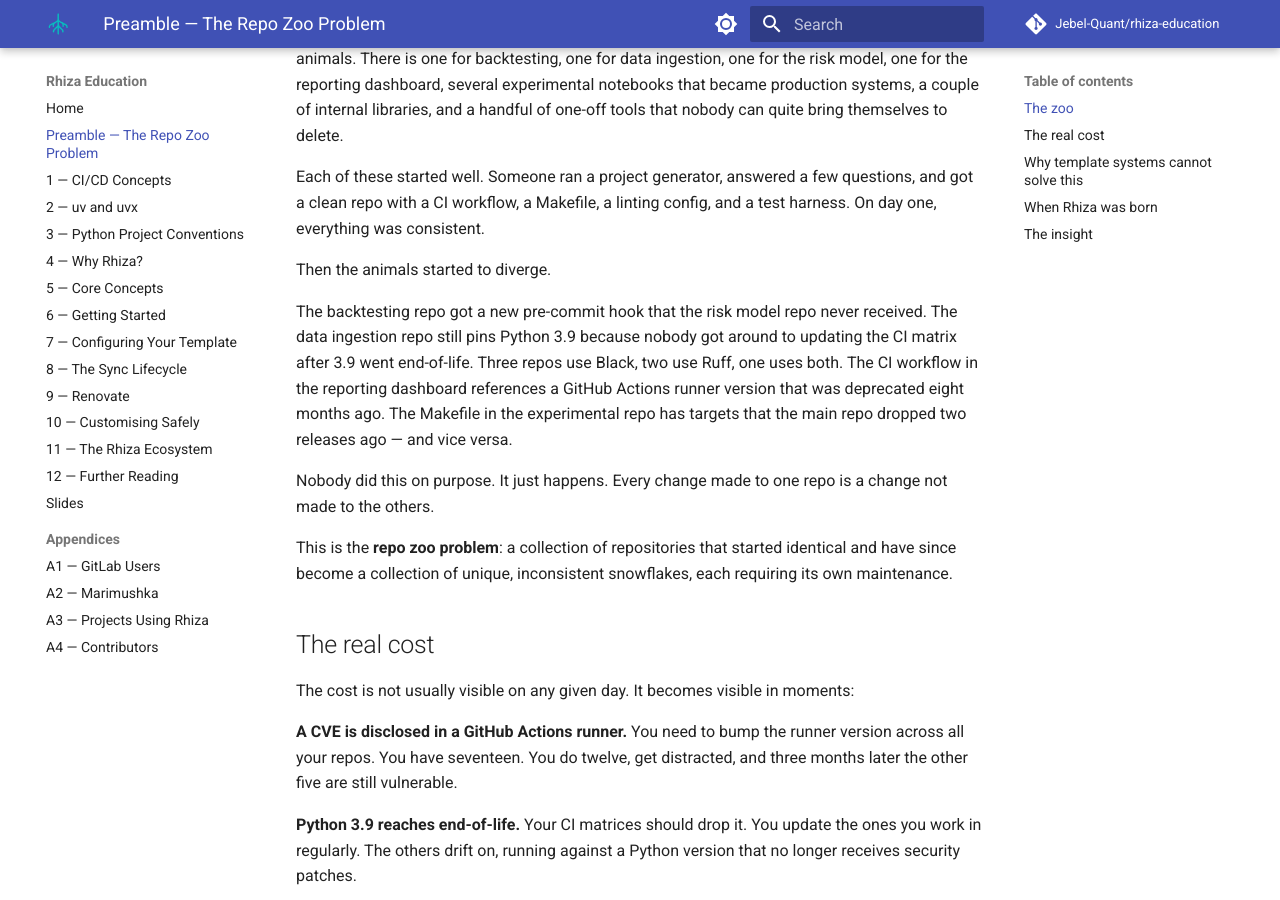
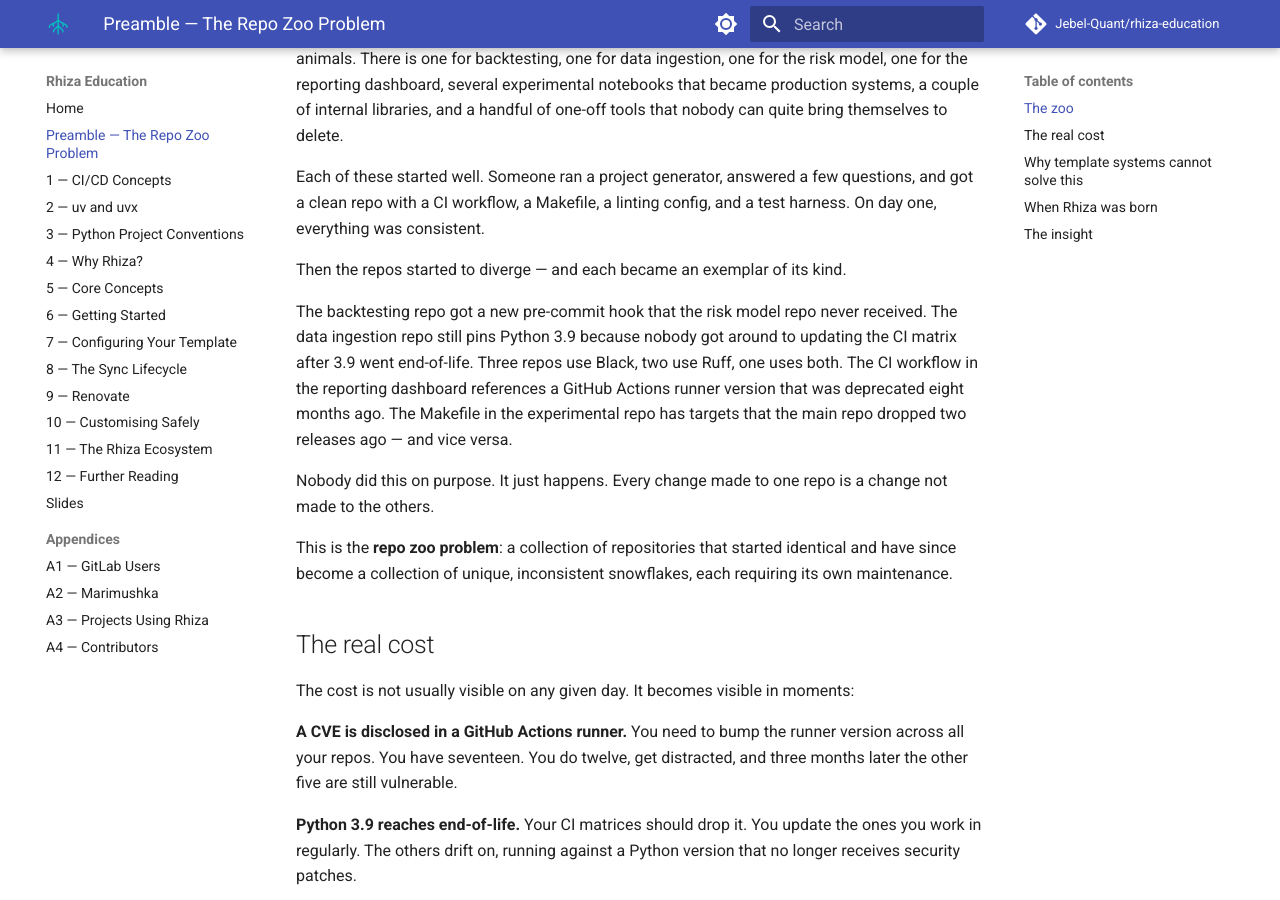
Before and after one commit to Jebel-Quant/rhiza-education, an MkDocs documentation site: the page built from lessons/preamble-repo-zoo.md, in a window 1280 px wide and 900 px high, scrolled down 327 px. Built offline with MkDocs 1.6.1 and Material for MkDocs 9.7.7, drawn with Linux system fonts in a browser that asks for light colours; comment, search, counter and statistics services are not loaded.

Commit message:
fix: sharpen zoo metaphor — repos diverged into distinct breeds
Replace "Then the animals started to diverge" with framing that
puts repos (not animals) at the centre and introduces the idea
that each became an exemplar of its kind, like incompatible breeds
in a zoo — separated and expensive to maintain.

Co-Authored-By: Claude Sonnet 4.6 <noreply@anthropic.com>

```diff
--- a/lessons/preamble-repo-zoo.md
+++ b/lessons/preamble-repo-zoo.md
@@ -8,7 +8,7 @@ A team of quantitative developers typically accumulates repositories the way a z
 
 Each of these started well. Someone ran a project generator, answered a few questions, and got a clean repo with a CI workflow, a Makefile, a linting config, and a test harness. On day one, everything was consistent.
 
-Then the animals started to diverge.
+Then the repos started to diverge — and each became an exemplar of its kind.
 
 The backtesting repo got a new pre-commit hook that the risk model repo never received. The data ingestion repo still pins Python 3.9 because nobody got around to updating the CI matrix after 3.9 went end-of-life. Three repos use Black, two use Ruff, one uses both. The CI workflow in the reporting dashboard references a GitHub Actions runner version that was deprecated eight months ago. The Makefile in the experimental repo has targets that the main repo dropped two releases ago — and vice versa.
 
```
